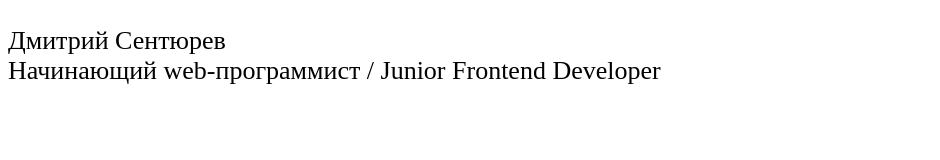
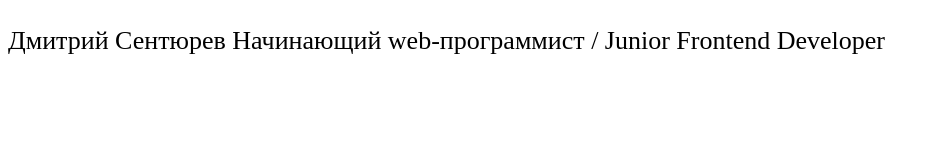
Before and after one commit to dmitrysent/radium, a plain HTML site: page index.html in a window 1280 px wide. Shown: the whole page, without its empty margins (0-940 px from the left). Drawn offline with Linux system fonts and the light colour scheme.

Commit message:
Update style.css

```diff
--- a/style.css
+++ b/style.css
@@ -1,10 +1,5 @@
 body {
   height: 100vh;
-
-}
-
-span {
-display: block;
 }
 
 .text {
@@ -17,7 +12,3 @@ display: block;
   color: red;
   font-weight: 700;
 }
-
-.text:hover span {
-  color: blue;
-}
```
